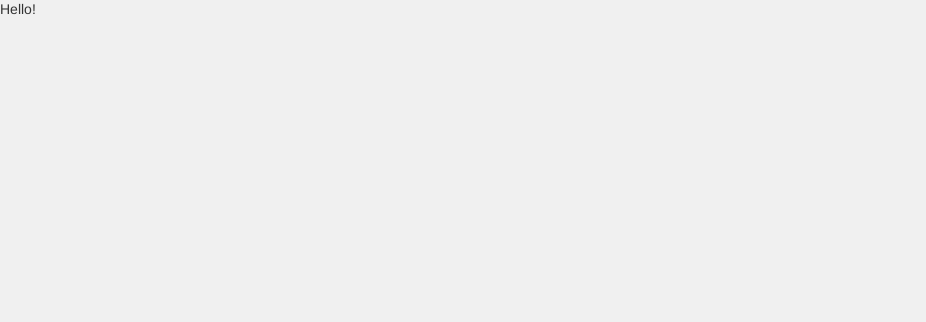
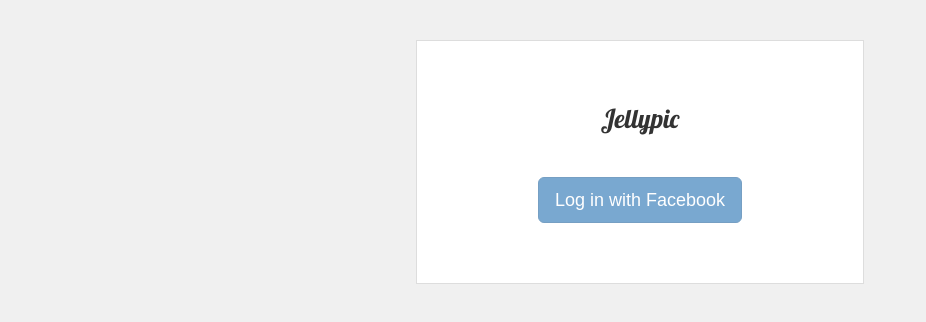
Before and after one commit to johnnyoshika/jellypic-app, a React (Create React App) app: page / in a window 1280 px wide. Shown: the top 322 px of the page, without its empty margins (0-926 px from the left). Built offline with nearby package versions, Linux system fonts and the light colour scheme.

Commit message:
Render Login component if user is not authenticated

```diff
--- a/src/App.js
+++ b/src/App.js
@@ -1,7 +1,21 @@
 import React from 'react';
+import { useQuery } from '@apollo/react-hooks';
+import gql from 'graphql-tag';
+import Login from 'components/Login';
 
-const App = () => (
-  <div>Hello!</div>
-);
+const IS_LOGGED_IN = gql`
+  query isUserLoggedIn {
+    isLoggedIn @client
+  }
+`;
+
+const AuthenticatedApp = () => {
+  return <div>Authenticated</div>;
+};
+
+const App = () => {
+  const { data } = useQuery(IS_LOGGED_IN);
+  return data && data.isLoggedIn ? <AuthenticatedApp /> : <Login />;
+};
 
 export default App;
```
